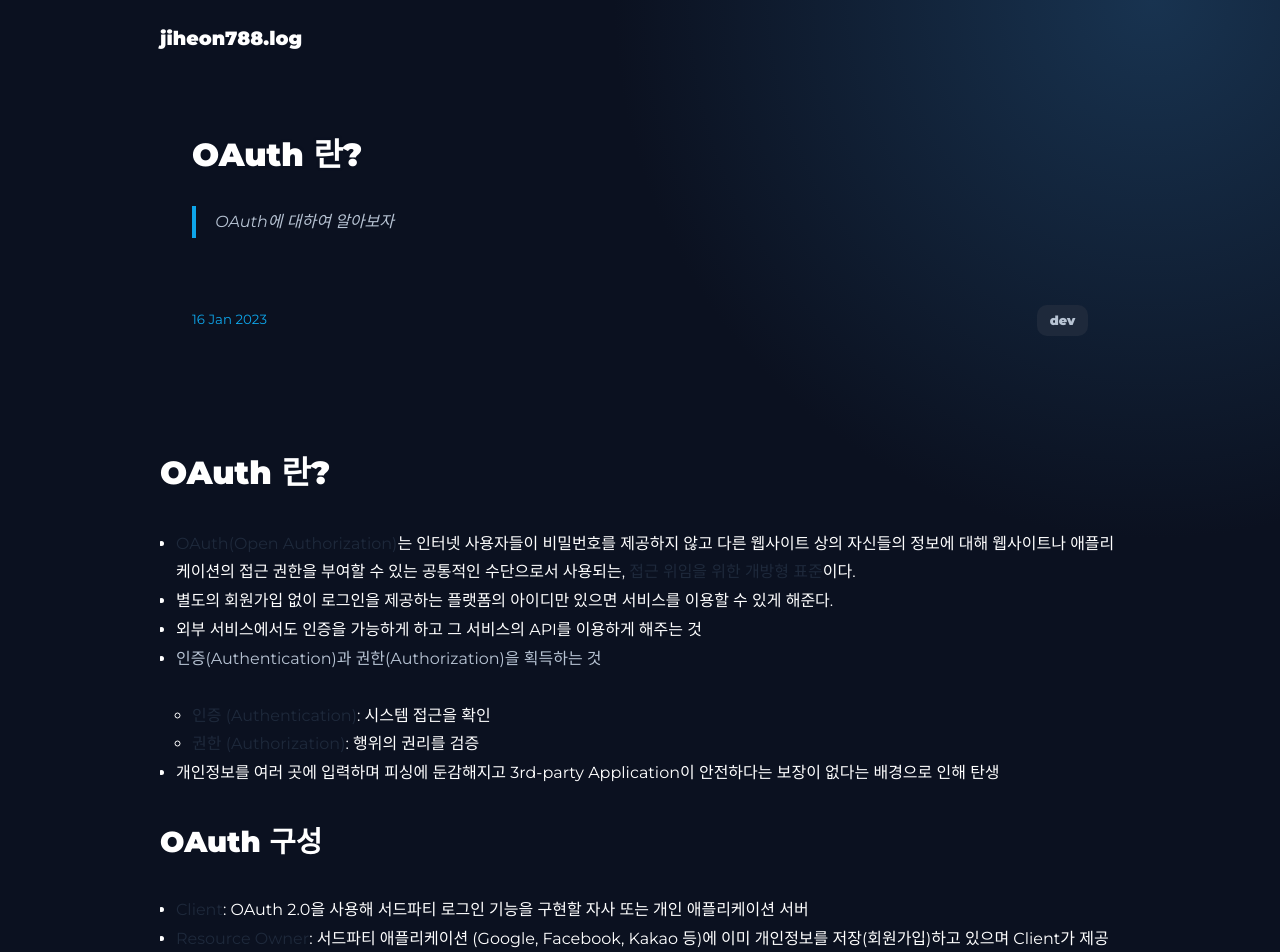
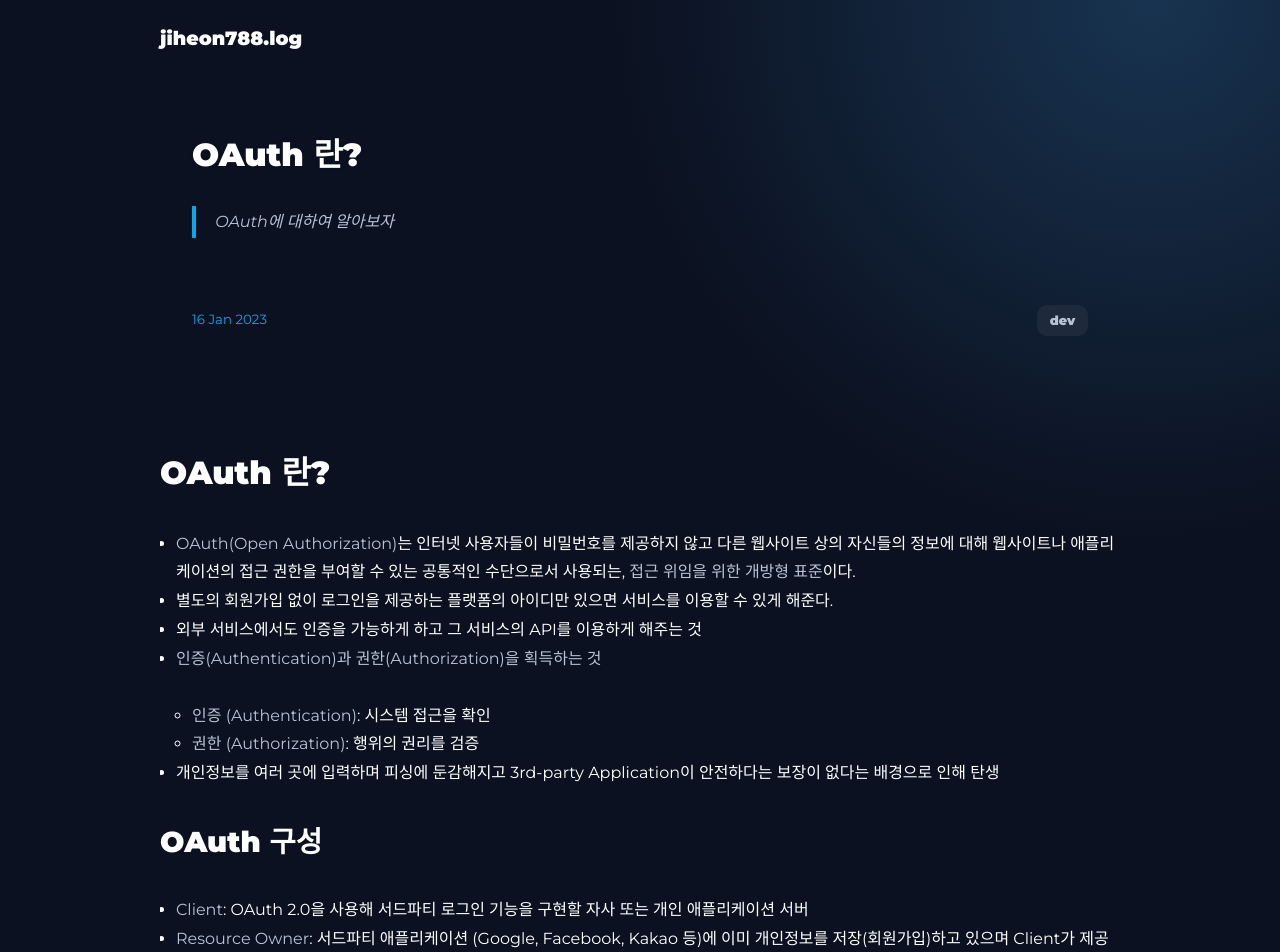
Before and after one commit to jiheon788/jiheon788.github.io, a Jekyll site: the page built from all_collections/_posts/2023-01-16-oauth.md, in a window 1280 px wide. Shown: the top 952 px of the page. Built offline with Jekyll 4.4.1, drawn with Linux system fonts in a browser that asks for light colours.

Commit message:
style: 디자인

```diff
--- a/assets/css/post.css
+++ b/assets/css/post.css
@@ -86,7 +86,7 @@ blockquote {
 }
 .article-content strong {
   font-weight: bold;
-  color: var(--bg-dm-secondary);
+  color: var(--text-dm-secondary);
 }
 .article-content ul {
   margin-left: 1rem;
```
